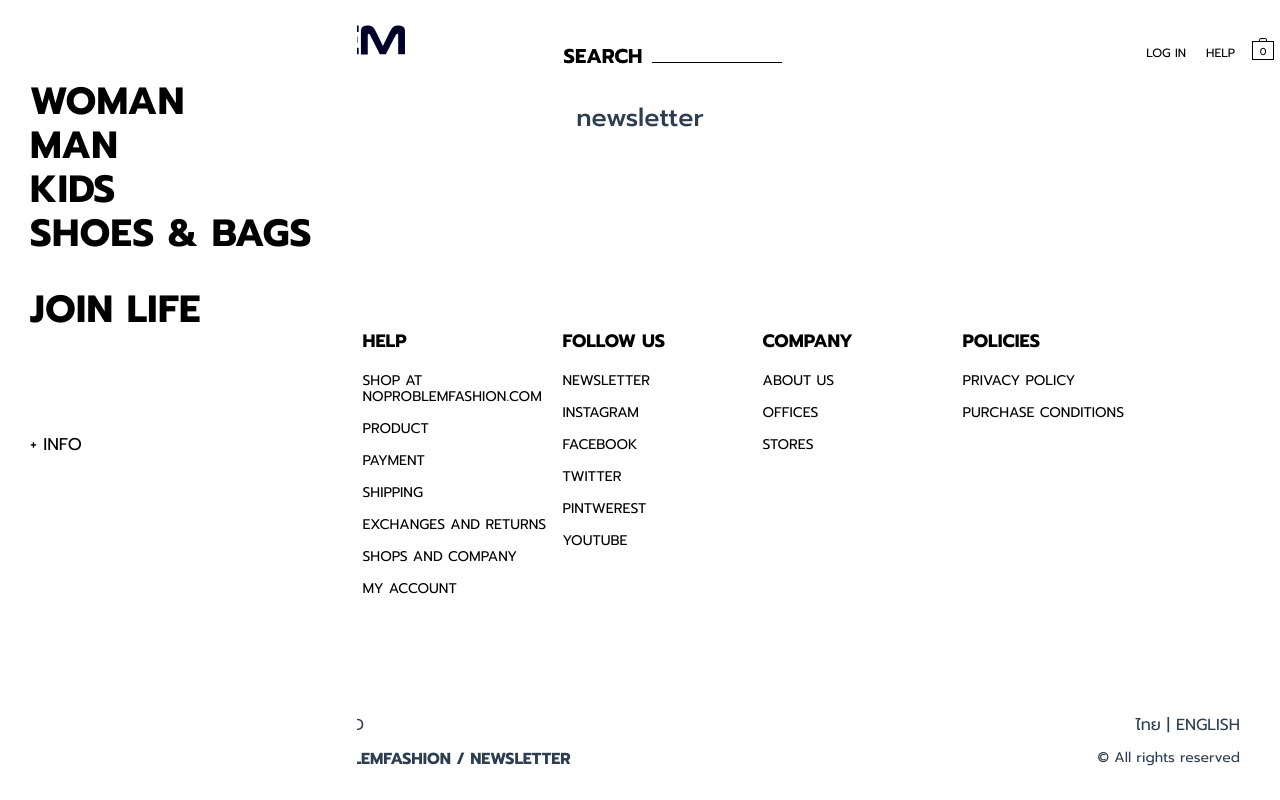
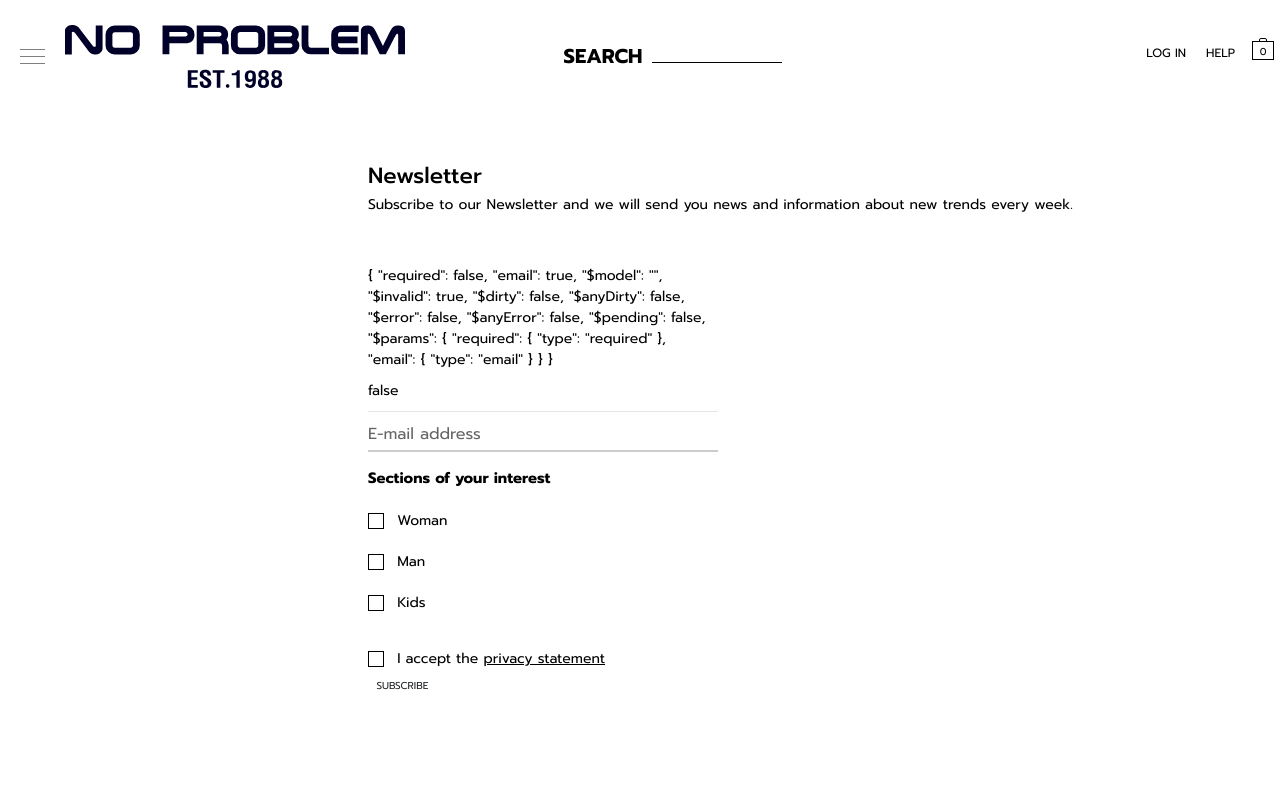
Before and after one commit to Githubpoozas/noproblemPrototype, a Vue app: page /newsletter in a window 1280 px wide. Shown: the top 800 px of the page. Built offline with nearby package versions, Linux system fonts and the light colour scheme.

Commit message:
working on newsltter page, move checkbox css to global

```diff
--- a/package.json
+++ b/package.json
@@ -15,6 +15,7 @@
     "vue": "^2.6.11",
     "vue-awesome-swiper": "^4.1.0",
     "vue-router": "^3.1.6",
+    "vuelidate": "^0.7.5",
     "vuex": "^3.3.0"
   },
   "devDependencies": {
--- a/src/App.vue
+++ b/src/App.vue
@@ -99,7 +99,7 @@ body {
   -webkit-font-smoothing: antialiased;
   -moz-osx-font-smoothing: grayscale;
   text-align: center;
-  color: #2c3e50;
+  color: black;
 }
 
 a,
@@ -129,8 +129,43 @@ ol {
 //     }
 //   }
 // }
+p {
+  font-size: 1.4rem;
+}
 
 .header span {
   font-weight: 700;
 }
+
+input[type="checkbox"][class$="__input"] {
+  display: none;
+  position: absolute;
+}
+label[class$="__label"] {
+  display: block;
+}
+span[class$="__checkbox"] {
+  height: 16px;
+  width: 16px;
+  border: 1px solid black;
+  margin-right: 8px;
+  cursor: pointer;
+  display: inline-block;
+  position: relative;
+  vertical-align: middle;
+}
+
+[class$="__checkbox-icon"] {
+  font-size: 15px;
+  opacity: 0;
+  position: absolute;
+  left: 0;
+}
+
+input[type="checkbox"][class$="__input"]:checked
+  + label[class$="__label"]
+  span[class$="__checkbox"]
+  [class$="__checkbox-icon"] {
+  opacity: 1;
+}
 </style>
--- a/src/components/Footer.vue
+++ b/src/components/Footer.vue
@@ -5,7 +5,7 @@
         JOIN OUR NEWSLETTER
       </h2>
 
-      <form action="" class="footer__subscribe-form">
+      <form class="footer__subscribe-form">
         <fieldset>
           <div class="footer__subscribe-form-entry">
             <label
@@ -15,8 +15,9 @@
               >Enter your email address here</label
             >
             <input
-              type="text"
-              name="email"
+              type="email"
+              name="newsletter-email"
+              id="newsletter-email"
               class="footer__subscribe-form__input"
               autocomplete="off"
               maxlength="100"
@@ -36,12 +37,12 @@
                 type="checkbox"
                 name="woman"
                 value="woman"
-                id="woman"
+                id="footer__subscribe__additional__box__input-woman"
                 v-model="subscribeList"
               />
               <label
                 class="footer__subscribe__additional__box__label"
-                for="woman"
+                for="footer__subscribe__additional__box__input-woman"
                 ><span class="footer__subscribe__additional__box__checkbox"
                   ><i
                     class="footer__subscribe__additional__box__checkbox-icon fas fa-check"
@@ -54,10 +55,12 @@
                 type="checkbox"
                 name="man"
                 value="man"
-                id="man"
+                id="footer__subscribe__additional__box__input-man"
                 v-model="subscribeList"
               />
-              <label class="footer__subscribe__additional__box__label" for="man"
+              <label
+                class="footer__subscribe__additional__box__label"
+                for="footer__subscribe__additional__box__input-man"
                 ><span class="footer__subscribe__additional__box__checkbox"
                   ><i
                     class="footer__subscribe__additional__box__checkbox-icon fas fa-check"
@@ -70,10 +73,12 @@
                 type="checkbox"
                 name="kid"
                 value="kid"
-                id="kid"
+                id="footer__subscribe__additional__box__input-kid"
                 v-model="subscribeList"
               />
-              <label class="footer__subscribe__additional__box__label" for="kid"
+              <label
+                class="footer__subscribe__additional__box__label"
+                for="footer__subscribe__additional__box__input-kid"
                 ><span class="footer__subscribe__additional__box__checkbox"
                   ><i
                     class="footer__subscribe__additional__box__checkbox-icon fas fa-check"
@@ -89,10 +94,12 @@
                 type="checkbox"
                 name="policy"
                 value="policy"
-                id="policy"
+                id="footer__subscribe__policy__box__input"
                 v-model="privacyAgree"
               />
-              <label class="footer__subscribe__policy__box__label" for="policy"
+              <label
+                class="footer__subscribe__policy__box__label"
+                for="footer__subscribe__policy__box__input"
                 ><span class="footer__subscribe__policy__box__checkbox"
                   ><i
                     class="footer__subscribe__policy__box__checkbox-icon fas fa-check"
@@ -107,6 +114,7 @@
           </fieldset>
         </div>
       </form>
+
       <div class="footer__subscribe__submit">
         <button
           class="footer__subscribe__submit-btn btn"
@@ -267,79 +275,25 @@ export default {
         position: relative;
         margin-bottom: 4.4rem;
 
-        &__input {
-          display: none;
-          position: absolute;
-        }
-
         &__label {
           font-size: 1.6rem;
-          display: block;
           margin: 0 auto;
           width: 11rem;
           text-align: left;
         }
 
-        &__checkbox {
-          height: 16px;
-          width: 16px;
-          border: 1px solid black;
-          margin-right: 8px;
-          cursor: pointer;
-          display: inline-block;
-          vertical-align: middle;
-          position: relative;
-
-          &-icon {
-            font-size: 1.5rem;
-            opacity: 0;
-            position: absolute;
-          }
-        }
-
-        &__input:checked + &__label &__checkbox &__checkbox-icon {
-          opacity: 1;
-        }
       }
     }
     &__policy {
       padding-top: 5rem;
       &__box {
-        position: relative;
         margin-bottom: 4.4rem;
-
-        &__input {
-          display: none;
-          position: absolute;
-        }
 
         &__label {
           font-size: 1.6rem;
-          display: inline;
-          margin: 0 auto;
-          text-align: left;
           color: #7a7a7a;
         }
 
-        &__checkbox {
-          height: 16px;
-          width: 16px;
-          border: 1px solid black;
-          margin-right: 8px;
-          cursor: pointer;
-          display: inline-block;
-          vertical-align: middle;
-
-          &-icon {
-            font-size: 1.5rem;
-            position: absolute;
-            opacity: 0;
-          }
-        }
-
-        &__input:checked + &__label &__checkbox &__checkbox-icon {
-          opacity: 1;
-        }
       }
 
       &-link {
--- a/src/components/FooterTwo.vue
+++ b/src/components/FooterTwo.vue
@@ -1,20 +1,21 @@
 <template>
   <footer class="footerTwo">
+    <hr />
     <nav class="footerTwo__menus-box">
       <ul class="footerTwo__menus-wrapper">
         <li
           class="footerTwo__menus-list"
-          v-for="untility in untilities"
-          :key="untility.id"
+          v-for="utility in utilities"
+          :key="utility.id"
         >
           <a class="footerTwo__menus-link">
-            {{ untility.name }}
+            {{ utility.name }}
           </a>
           <ul class="footerTwo__menus__sub-wrapper">
             <router-link
               tag="li"
               class="footerTwo__menus__sub-list"
-              v-for="sub in untility.subs"
+              v-for="sub in utility.subs"
               :key="sub.id"
               :to="sub.link"
             >
@@ -24,6 +25,7 @@
         </li>
       </ul>
     </nav>
+    <hr />
     <div class="footerTwo__languages">
       <div class="footerTwo__languages__countries">
         <p class="footerTwo__languages__countries-country">thailand</p>
@@ -56,48 +58,12 @@
 <script>
 export default {
   data() {
-    return {
-      untilities: [
-        {
-          name: "help",
-          subs: [
-            { name: "shop at noproblemfashion.com", link: "#" },
-            { name: "product", link: "#" },
-            { name: "payment", link: "#" },
-            { name: "shipping", link: "#" },
-            { name: "exchanges and returns", link: "#" },
-            { name: "shops and company", link: "#" },
-            { name: "my account", link: "#" },
-          ],
-        },
-        {
-          name: "follow us",
-          subs: [
-            { name: "newsletter", link: "#" },
-            { name: "instagram", link: "#" },
-            { name: "facebook", link: "#" },
-            { name: "twitter", link: "#" },
-            { name: "pintwerest", link: "#" },
-            { name: "youtube", link: "#" },
-          ],
-        },
-        {
-          name: "company",
-          subs: [
-            { name: "about us", link: "#" },
-            { name: "offices", link: "#" },
-            { name: "stores", link: "#" },
-          ],
-        },
-        {
-          name: "policies",
-          subs: [
-            { name: "privacy policy", link: "#" },
-            { name: "purchase conditions", link: "#" },
-          ],
-        },
-      ],
-    };
+    return {};
+  },
+  computed: {
+    utilities() {
+      return this.$store.getters.getUtilities;
+    },
   },
 };
 </script>
--- /dev/null
+++ b/src/components/Newsletter.vue
@@ -0,0 +1,201 @@
+<template>
+  <div class="newsletter__container">
+    <form class="newsletter__form" autocomplete="on">
+      <fieldset>
+        <div class="newsletter__form__email">
+          <p>{{ $v.email }}</p>
+          <p>{{ $v.email.required }}</p>
+          <hr />
+          <label
+            class="newsletter__form__email__label"
+            for="email"
+            :class="{ moveTop: emailFocus || $v.email.required }"
+            >E-mail address</label
+          >
+          <input
+            class="newsletter__form__email__input"
+            type="email"
+            id="email"
+            name="email"
+            v-model="email"
+            @input="$v.email.$touch()"
+            @focus="emailFocus = true"
+            @blur="emailFocus = false"
+          />
+        </div>
+        <div class="newsletter__form__interest">
+          <legend class="newsletter__form__interest__legend">
+            Sections of your interest
+          </legend>
+          <input
+            class="newsletter__form__interest__input"
+            type="checkbox"
+            name="woman"
+            value="woman"
+            id="woman"
+            v-model="woman"
+          />
+          <label class="newsletter__form__interest__label" for="woman">
+            <span class="newsletter__form__interest__checkbox"
+              ><i
+                class="newsletter__form__interest__checkbox-icon fas fa-check"
+              ></i
+            ></span>
+            Woman
+          </label>
+          <input
+            class="newsletter__form__interest__input"
+            type="checkbox"
+            name="man"
+            value="man"
+            id="man"
+            v-model="man"
+          />
+          <label class="newsletter__form__interest__label" for="man">
+            <span class="newsletter__form__interest__checkbox"
+              ><i
+                class="newsletter__form__interest__checkbox-icon fas fa-check"
+              ></i
+            ></span>
+            Man
+          </label>
+          <input
+            class="newsletter__form__interest__input"
+            type="checkbox"
+            name="kids"
+            value="kids"
+            id="kids"
+            v-model="kids"
+          />
+          <label class="newsletter__form__interest__label" for="kids">
+            <span class="newsletter__form__interest__checkbox"
+              ><i
+                class="newsletter__form__interest__checkbox-icon fas fa-check"
+              ></i
+            ></span>
+            Kids
+          </label>
+        </div>
+        <div class="newsletter__form__privacy">
+          <input
+            class="newsletter__form__privacy__input"
+            type="checkbox"
+            name="privacy"
+            value="privacy"
+            id="privacy"
+            v-model="privacy"
+          />
+          <label class="newsletter__form__privacy__label" for="privacy">
+            <span class="newsletter__form__privacy__checkbox"
+              ><i
+                class="newsletter__form__privacy__checkbox-icon fas fa-check"
+              ></i
+            ></span>
+            I accept the
+            <a class="newsletter__form__privacy__link" href="#"
+              >privacy statement</a
+            >
+          </label>
+        </div>
+        <div class="newsletter__form__submit">
+          <button class="newsletter__form__submit-btn btn">
+            SUBSCRIBE
+          </button>
+        </div>
+      </fieldset>
+    </form>
+  </div>
+</template>
+
+<script>
+import { required, email } from "vuelidate/lib/validators";
+
+export default {
+  data() {
+    return {
+      emailFocus: false,
+      email: "",
+      woman: false,
+      man: false,
+      kids: false,
+      privacy: false,
+    };
+  },
+  validations: {
+    email: {
+      required,
+      email,
+    },
+  },
+};
+</script>
+
+<style lang="scss" scoped>
+.newsletter {
+  &__container {
+    padding-top: 30px;
+  }
+  &__form {
+    width: 47.5%;
+    font-size: 1.4rem;
+
+    &__email {
+      padding-top: 10px;
+      padding-bottom: 5px;
+      width: 100%;
+      max-width: 350px;
+
+      &__label {
+        position: absolute;
+        opacity: 0.6;
+        font-size: 1.6rem;
+        pointer-events: none;
+        transition: all 0.2s;
+
+        &.moveTop {
+          transform: translateY(-25px) scale(0.8);
+          margin-top: 0;
+          overflow: visible;
+          margin-left: -10px;
+          opacity: 0.4;
+        }
+      }
+      &__input {
+        background: none;
+        border: none;
+        border-radius: 0;
+        border-bottom: 2px solid #cccccc;
+        font-size: 1.6rem;
+        letter-spacing: 0.2px;
+        line-height: 20px;
+        padding: 0 0 8px;
+        width: 100%;
+
+        &:focus {
+          outline: none;
+        }
+      }
+    }
+    &__interest {
+      padding-bottom: 5px;
+      padding-top: 10px;
+      position: relative;
+      &__legend {
+        font-size: 1.5rem;
+        font-weight: 700;
+        margin-bottom: 20px;
+      }
+
+      &__label {
+        margin-bottom: 20px;
+      }
+    }
+    &__privacy {
+      margin-top: 10px;
+      &__link {
+        text-decoration: underline;
+      }
+    }
+  }
+}
+</style>
--- a/src/components/SideBar.vue
+++ b/src/components/SideBar.vue
@@ -158,7 +158,7 @@ export default {
   max-width: 420px;
   height: 100%;
   background-color: white;
-  // left: -400px;
+  left: -400px;
   top: 0;
   padding: 80px 45px 0 30px;
   z-index: 20;
--- /dev/null
+++ b/src/data/utilities.js
@@ -0,0 +1,40 @@
+export default [
+  {
+    name: "help",
+    subs: [
+      { name: "shop at noproblemfashion.com", link: "#" },
+      { name: "product", link: "#" },
+      { name: "payment", link: "#" },
+      { name: "shipping", link: "#" },
+      { name: "exchanges and returns", link: "#" },
+      { name: "shops and company", link: "#" },
+      { name: "my account", link: "#" },
+    ],
+  },
+  {
+    name: "follow us",
+    subs: [
+      { name: "newsletter", link: "#" },
+      { name: "instagram", link: "#" },
+      { name: "facebook", link: "#" },
+      { name: "twitter", link: "#" },
+      { name: "pintwerest", link: "#" },
+      { name: "youtube", link: "#" },
+    ],
+  },
+  {
+    name: "company",
+    subs: [
+      { name: "about us", link: "#" },
+      { name: "offices", link: "#" },
+      { name: "stores", link: "#" },
+    ],
+  },
+  {
+    name: "policies",
+    subs: [
+      { name: "privacy policy", link: "#" },
+      { name: "purchase conditions", link: "#" },
+    ],
+  },
+];
--- a/src/router/index.js
+++ b/src/router/index.js
@@ -37,6 +37,10 @@ const routes = [
 const router = new VueRouter({
   routes,
   mode: "history",
+  // eslint-disable-next-line no-unused-vars
+  scrollBehavior(to, from, savedPosition) {
+    return { x: 0, y: 0 };
+  },
 });
 
 export default router;
--- a/src/store/index.js
+++ b/src/store/index.js
@@ -2,6 +2,7 @@ import Vue from "vue";
 import Vuex from "vuex";
 import sidebars from "../data/sidebars";
 import info from "../data/info";
+import utilities from "../data/utilities";
 
 Vue.use(Vuex);
 
@@ -9,6 +10,7 @@ export default new Vuex.Store({
   state: {
     sidebars,
     info,
+    utilities,
   },
   mutations: {},
   actions: {},
@@ -20,5 +22,8 @@ export default new Vuex.Store({
     getInfo: state => {
       return state.info;
     },
+    getUtilities: state => {
+      return state.utilities;
+    },
   },
 });
--- a/src/views/Info.vue
+++ b/src/views/Info.vue
@@ -1,6 +1,8 @@
 <template>
-  <div>
-    <router-view></router-view>
+  <div class="info__page">
+    <div class="info__content">
+      <router-view></router-view>
+    </div>
     <FooterTwo></FooterTwo>
   </div>
 </template>
@@ -14,4 +16,17 @@ export default {
 };
 </script>
 
-<style lang="scss" scoped></style>
+<style lang="scss" scoped>
+.info {
+  &__content {
+    // width: 50%;
+    // margin: 0 auto;
+    text-align: left;
+
+    padding-top: 40px;
+    min-height: 530px;
+    padding-left: 368px;
+    padding-right: 32px;
+  }
+}
+</style>
--- a/src/views/info/Newsletter.vue
+++ b/src/views/info/Newsletter.vue
@@ -1,16 +1,33 @@
 <template>
-<div>
-  <h1>newsletter</h1>
-</div>
+  <div class="newsletter-page__container">
+    <h1 class="newsletter-page__header">Newsletter</h1>
+    <p lass="newsletter-page__para">
+      Subscribe to our Newsletter and we will send you news and information
+      about new trends every week.
+    </p>
+    <Newsletter></Newsletter>
+  </div>
 </template>
 
 <script>
+import Newsletter from "@/components/Newsletter.vue";
 
 export default {
-
+  components: {
+    Newsletter,
+  },
 };
 </script>
 
 <style lang="scss" scoped>
-
+.newsletter-page {
+  &__header {
+    padding: 20px 0 0;
+    font-size: 2.2rem;
+  }
+  &__para {
+    letter-spacing: 0.2px;
+    line-height: 1.5;
+  }
+}
 </style>
```
Also changed, not shown: src/main.js (+6 -2 lines), 1 other file (tests, documents, lock files or other folders).
